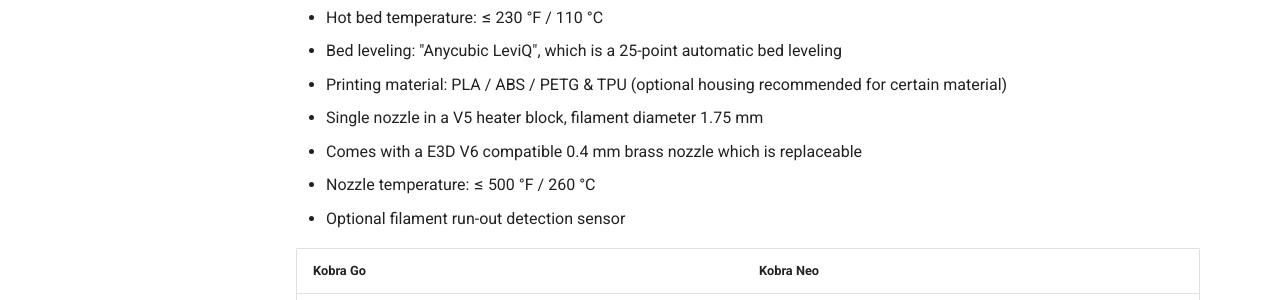
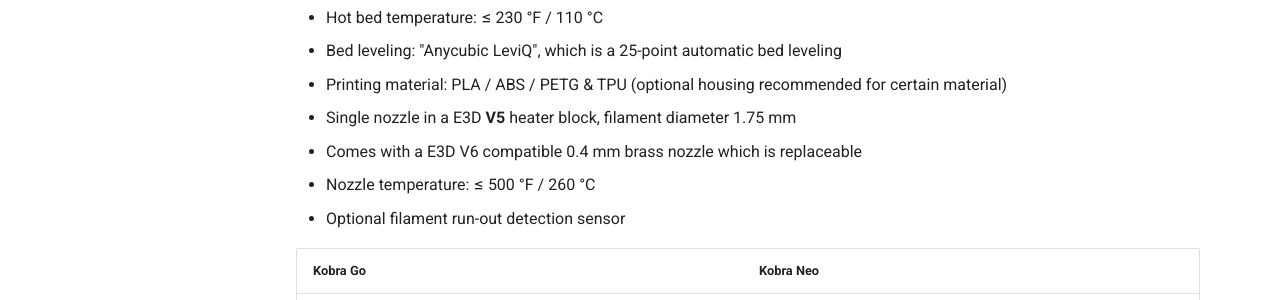
Before and after one commit to 1coderookie/KobraGoNeoInsights, an MkDocs documentation site: the page built from docs/printers.md, in a window 1280 px wide and 900 px high, scrolled down 1023 px. Shown: the part 152-452 px from the top of the window. Built offline with MkDocs 1.6.1 and Material for MkDocs 9.7.7, drawn with Linux system fonts in a browser that asks for light colours; comment, search, counter and statistics services are not loaded.

Commit message:
Update printers.md

```diff
--- a/docs/printers.md
+++ b/docs/printers.md
@@ -43,7 +43,7 @@
 - Hot bed temperature: ≤ 230 °F / 110 °C
 - Bed leveling: "Anycubic LeviQ", which is a 25-point automatic bed leveling
 - Printing material: PLA / ABS / PETG & TPU (optional housing recommended for certain material)
-- Single nozzle in a V5 heater block, filament diameter 1.75 mm
+- Single nozzle in a E3D **V5** heater block, filament diameter 1.75 mm
 - Comes with a E3D V6 compatible 0.4 mm brass nozzle which is replaceable
 - Nozzle temperature: ≤ 500 °F / 260 °C
 - Optional filament run-out detection sensor
```
